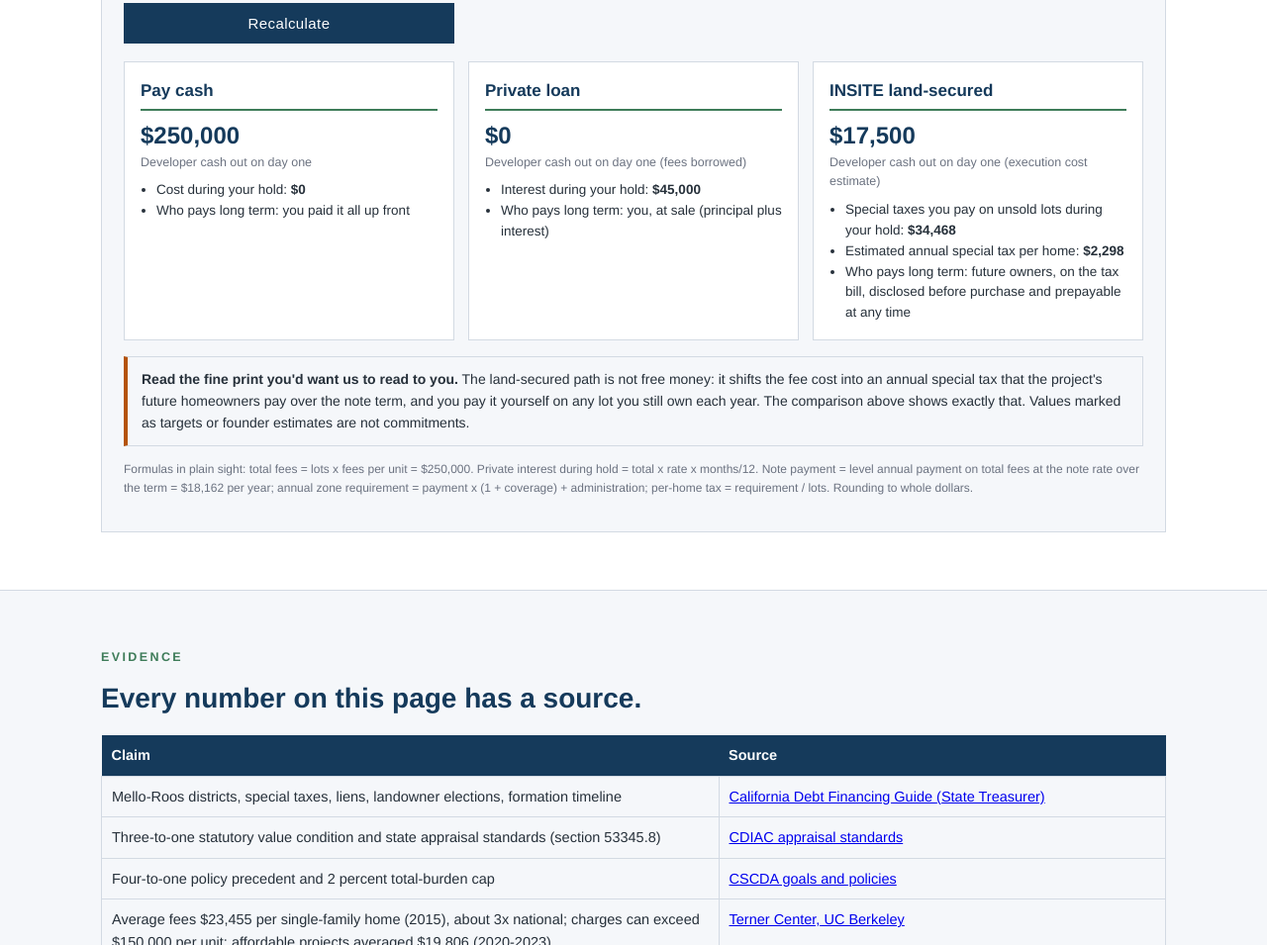
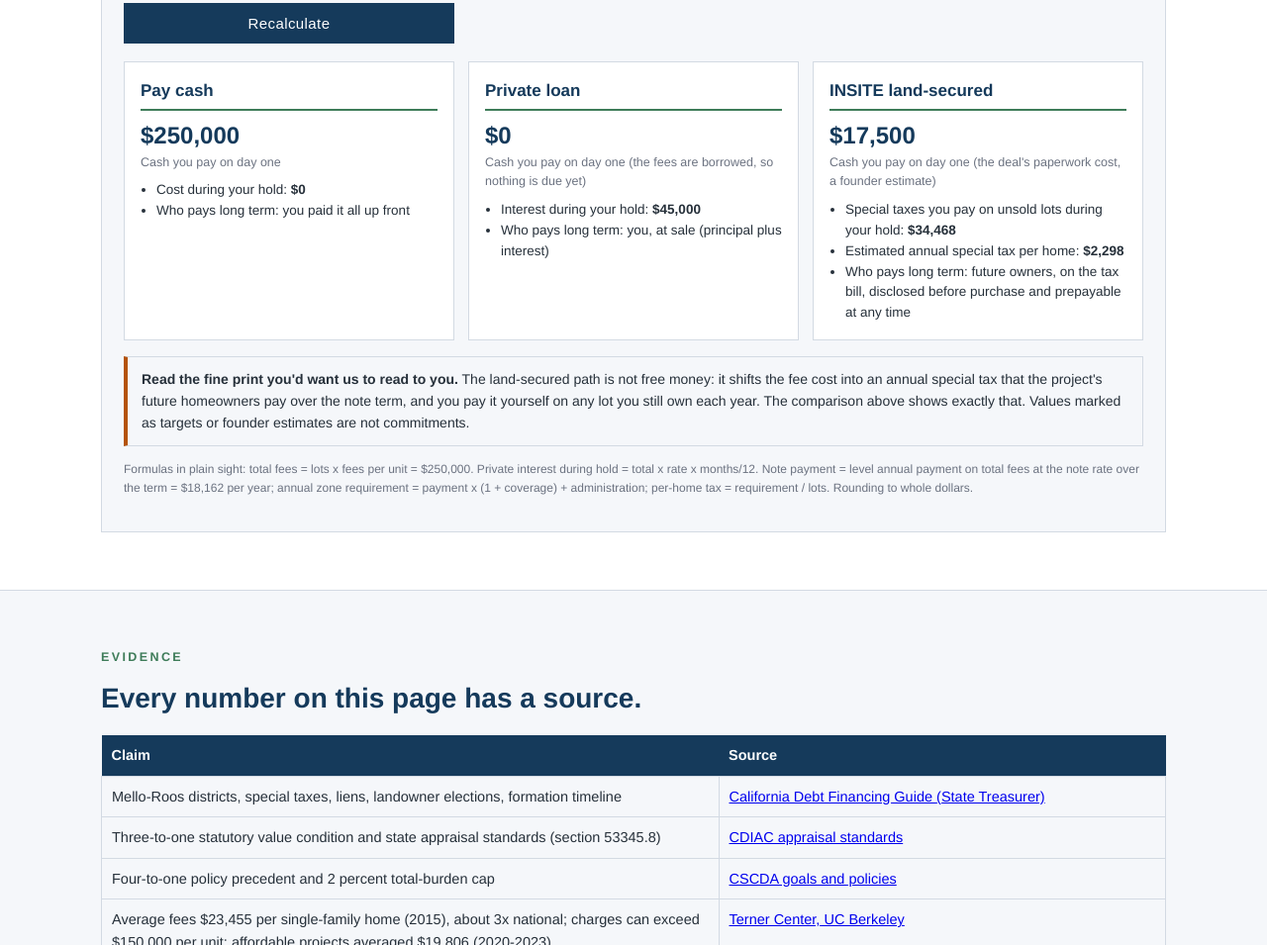
Before and after one commit to Obviouslyobvi/Insite, a plain HTML site: page 05_WEBSITE/index.html in a window 1280 px wide. Shown: the part 2837-3792 px from the top of the page at 99% size. Drawn offline with Linux system fonts and the light colour scheme.

Commit message:
Copy fix: 'cash out' label replaced with 'Cash you pay on day one' on all calculator cards

```diff
--- a/05_WEBSITE/index.html
+++ b/05_WEBSITE/index.html
@@ -195,21 +195,21 @@ footer a{color:#cfe0ee}
       </div>
       <div class="grid g3" style="margin-top:18px">
         <div class="res"><h3>Pay cash</h3>
-          <div class="big" id="r_cash_day1">$0</div><div class="sub">Developer cash out on day one</div>
+          <div class="big" id="r_cash_day1">$0</div><div class="sub">Cash you pay on day one</div>
           <ul>
             <li>Cost during your hold: <b id="r_cash_hold">$0</b></li>
             <li>Who pays long term: you paid it all up front</li>
           </ul>
         </div>
         <div class="res"><h3>Private loan</h3>
-          <div class="big" id="r_priv_day1">$0</div><div class="sub">Developer cash out on day one (fees borrowed)</div>
+          <div class="big" id="r_priv_day1">$0</div><div class="sub">Cash you pay on day one (the fees are borrowed, so nothing is due yet)</div>
           <ul>
             <li>Interest during your hold: <b id="r_priv_hold">$0</b></li>
             <li>Who pays long term: you, at sale (principal plus interest)</li>
           </ul>
         </div>
         <div class="res"><h3>INSITE land-secured</h3>
-          <div class="big" id="r_ins_day1">$0</div><div class="sub">Developer cash out on day one (execution cost estimate)</div>
+          <div class="big" id="r_ins_day1">$0</div><div class="sub">Cash you pay on day one (the deal's paperwork cost, a founder estimate)</div>
           <ul>
             <li>Special taxes you pay on unsold lots during your hold: <b id="r_ins_hold">$0</b></li>
             <li>Estimated annual special tax per home: <b id="r_ins_annual">$0</b></li>
```
Also changed, not shown: 00_PLAN/INSITE_Build_Checklist.md (+1 -0 lines), 2 other files.
